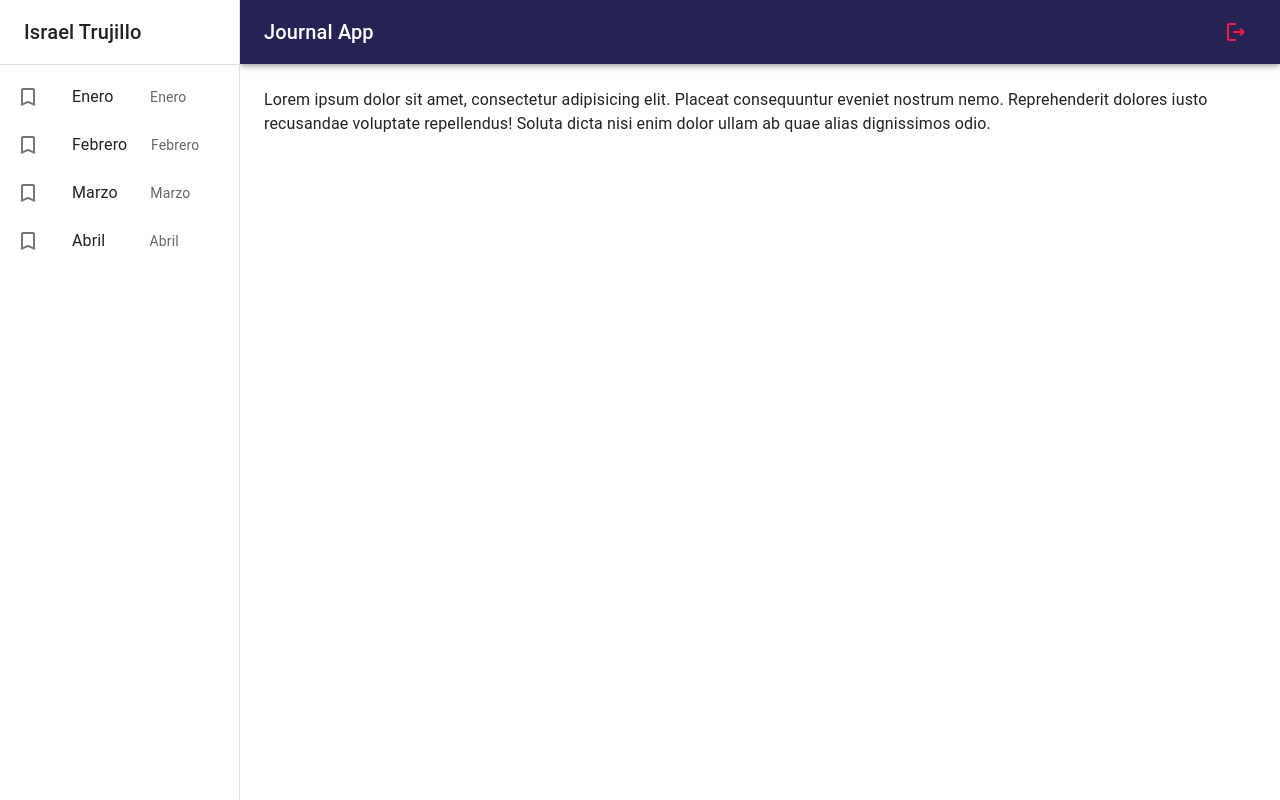
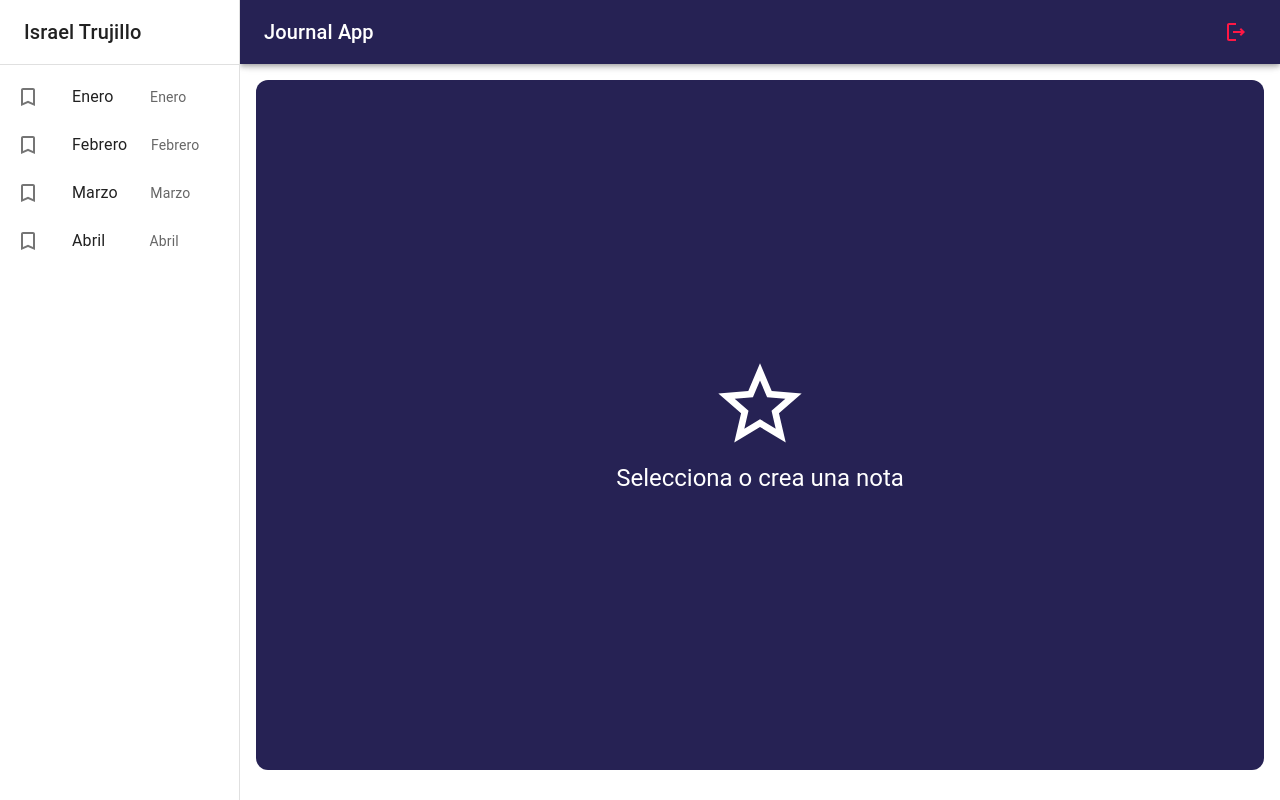
Before and after one commit to Isradeveloper/08-journal-app, a React (Vite) app: page / in a window 1280 px wide. Built offline with nearby package versions, Linux system fonts and the light colour scheme.

Commit message:
Nota vacia

```diff
--- a/src/journal/layout/JournalLayout.jsx
+++ b/src/journal/layout/JournalLayout.jsx
@@ -16,7 +16,7 @@ export const JournalLayout = ({ children }) => {
 
       <Box
         component='main'
-        sx={{ flexGrow: 1, p: 3 }}
+        sx={{ flexGrow: 1, p: 2 }}
       >
         {/* Toolbar */}
         <Toolbar />
--- a/src/journal/pages/JournalPage.jsx
+++ b/src/journal/pages/JournalPage.jsx
@@ -1,11 +1,12 @@
-import { Typography } from '@mui/material'
 import { JournalLayout } from '../layout/JournalLayout'
+import { NothingSelectedView } from '../views'
 
 export const JournalPage = () => {
   return (
     <>
       <JournalLayout>
-        <Typography>Lorem ipsum dolor sit amet, consectetur adipisicing elit. Placeat consequuntur eveniet nostrum nemo. Reprehenderit dolores iusto recusandae voluptate repellendus! Soluta dicta nisi enim dolor ullam ab quae alias dignissimos odio.</Typography>
+        {/* <Typography>Lorem ipsum dolor sit amet, consectetur adipisicing elit. Placeat consequuntur eveniet nostrum nemo. Reprehenderit dolores iusto recusandae voluptate repellendus! Soluta dicta nisi enim dolor ullam ab quae alias dignissimos odio.</Typography> */}
+        <NothingSelectedView />
       </JournalLayout>
     </>
   )
--- /dev/null
+++ b/src/journal/views/NothingSelectedView.jsx
@@ -0,0 +1,23 @@
+import { StarOutline } from '@mui/icons-material'
+import { Grid, Typography } from '@mui/material'
+
+export const NothingSelectedView = () => {
+  return (
+    <Grid
+      container
+      spacing={0}
+      direction='column'
+      alignItems='center'
+      justifyContent='center'
+      sx={{ minHeight: 'calc(100vh - 110px)', backgroundColor: 'primary.main', borderRadius: 3 }}
+    >
+      <Grid item xs={12}>
+        <StarOutline sx={{ fontSize: 100, color: 'white' }} />
+      </Grid>
+      <Grid item xs={12}>
+        <Typography variant='h5' sx={{ color: 'white' }}>Selecciona o crea una nota</Typography>
+      </Grid>
+
+    </Grid>
+  )
+}
--- /dev/null
+++ b/src/journal/views/index.js
@@ -0,0 +1 @@
+export * from './NothingSelectedView'
```
